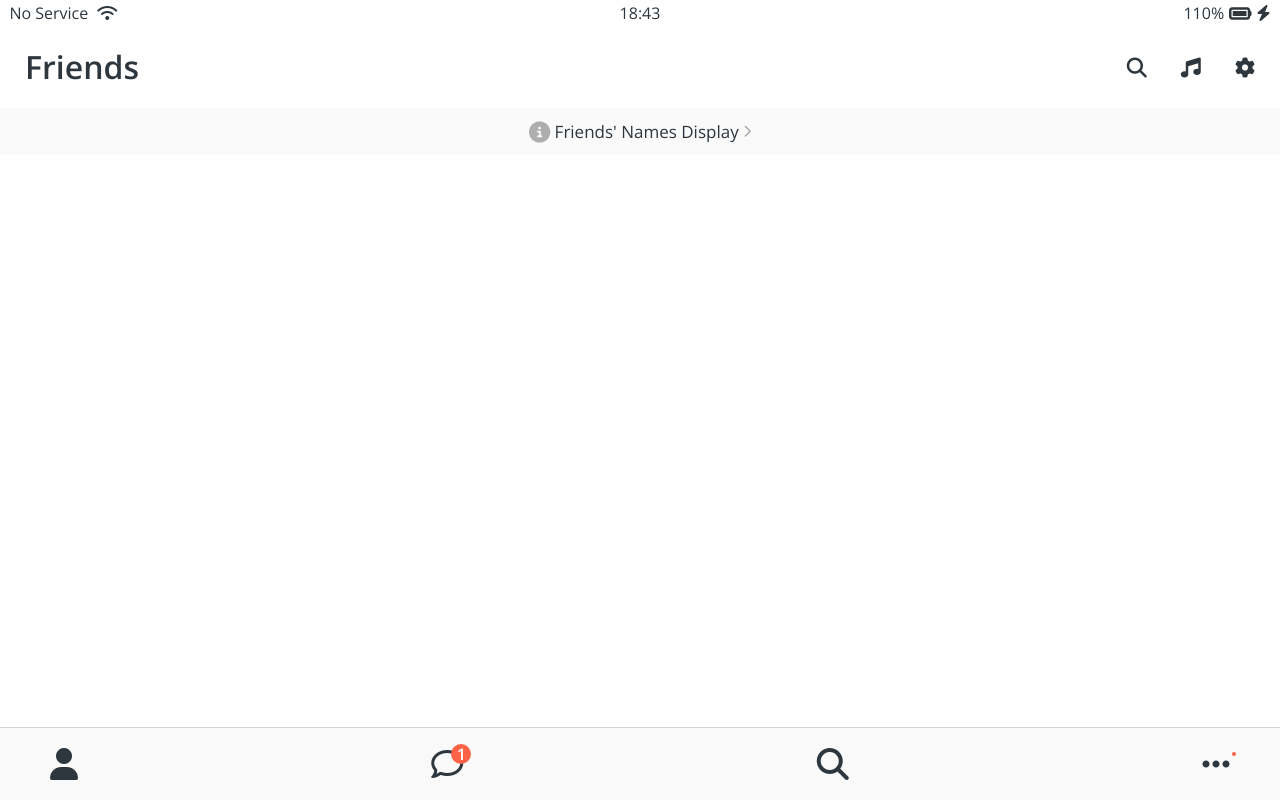
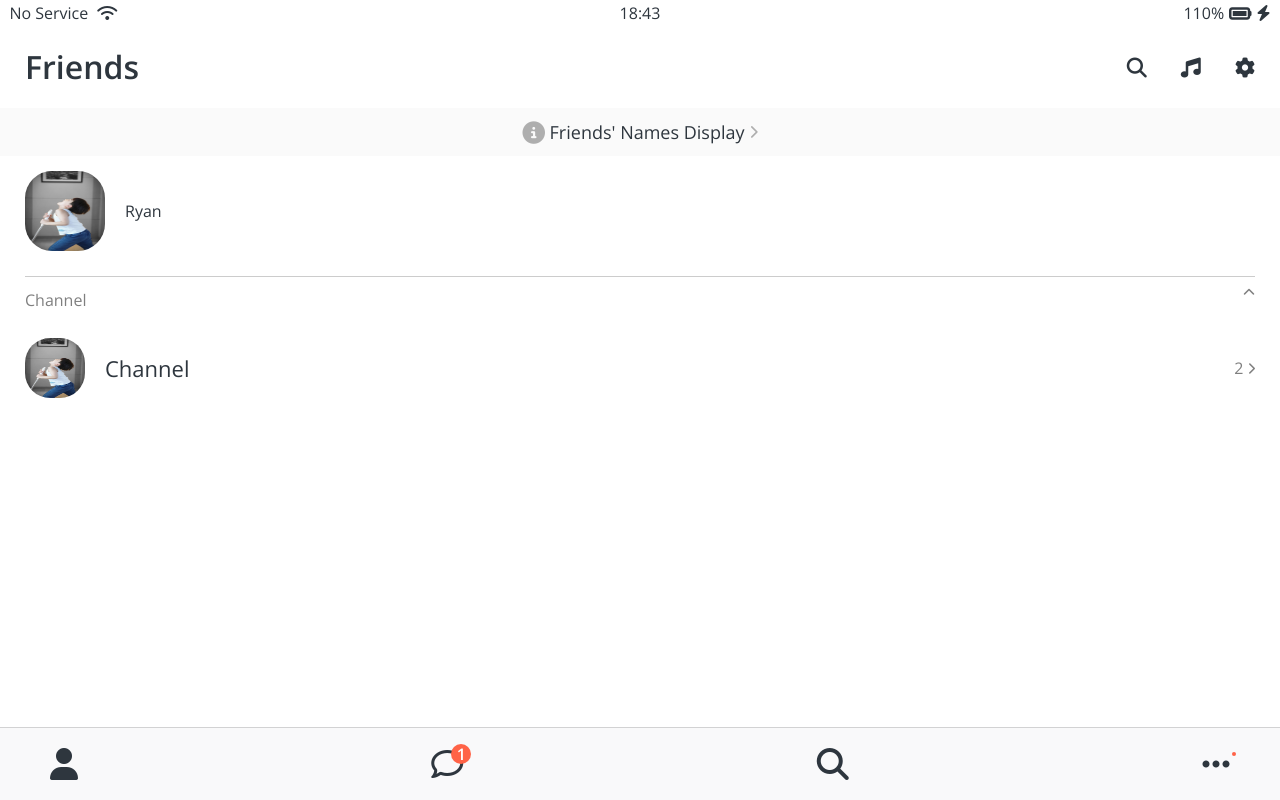
Before and after one commit to JS-Ryan-Choi/kokoa-clone-2022, a plain HTML site: page friends.html in a window 1280 px wide. Drawn offline with nearby package versions, Linux system fonts and the light colour scheme.

Commit message:
more change

```diff
--- a/css/components/screen-header.css
+++ b/css/components/screen-header.css
@@ -2,7 +2,7 @@
   display: flex;
   justify-content: space-between;
   align-items: center;
-  padding: 25px;
+  padding: var(--horizontal-space);
 }
 
 .screen-header__title {
--- /dev/null
+++ b/css/components/user-component.css
@@ -0,0 +1,46 @@
+.user-component {
+  justify-content: space-between;
+}
+
+.user-component,
+.user-component__column:first-child {
+  display: flex;
+  align-items: center;
+}
+
+.user-component__avatar {
+  width: 70px;
+  height: 70px;
+  border-radius: 27px;
+  margin-right: 20px;
+}
+
+.user-component__title {
+  font-weight: 600;
+  font-size: 22px;
+}
+
+.user-component__subtitle {
+  margin-top: 8px;
+  font-size: 17px;
+  color: rgba(0, 0, 0, 0.5);
+}
+
+.user-component__avatar--xl {
+  width: 80px;
+  height: 80px;
+}
+
+.user-component__avatar--sm {
+  width: 60px;
+  height: 60px;
+  border-radius: 25px;
+}
+
+.user-component__title-not-bold {
+  font-weight: 400;
+}
+
+.user-component__column:last-child {
+  color: rgba(0, 0, 0, 0.5);
+}
--- a/css/screens/friends.css
+++ b/css/screens/friends.css
@@ -3,9 +3,27 @@
   display: block;
   background-color: #fafafa;
   padding: 15px 0px;
-  font-size: 17px;
+  font-size: 18px;
+  margin-bottom: 15px;
 }
 
 #friends-display-link i {
   color: rgba(0, 0, 0, 0.3);
 }
+
+.friends-screen {
+  padding: 0px var(--horizontal-space);
+}
+
+.friends-screen__channel {
+  margin-top: 25px;
+  border-top: 1px solid rgba(0, 0, 0, 0.2);
+  padding-top: 15px;
+}
+
+.friends-screen__channel-header {
+  margin-bottom: 30px;
+  display: flex;
+  justify-content: space-between;
+  color: rgba(0, 0, 0, 0.5);
+}
--- a/css/styles.css
+++ b/css/styles.css
@@ -5,6 +5,7 @@
 @import "components/status-bar.css";
 @import "components/nav-bar.css";
 @import "components/screen-header.css";
+@import "components/user-component.css";
 /* screens */
 @import "screens/login.css";
 @import "screens/friends.css";
--- a/css/variables.css
+++ b/css/variables.css
@@ -1,3 +1,4 @@
 :root {
-    --yellow: #fae100;
+  --yellow: #fae100;
+  --horizontal-space: 25px;
 }
--- a/friends.html
+++ b/friends.html
@@ -41,6 +41,46 @@
       <i class="fas fa-chevron-right fa-xs"></i>
     </a>
 
+    <main class="friends-screen">
+      <div class="user-component">
+        <div class="user-component__column">
+          <img
+            src="KakaoTalk_Photo.jpeg"
+            class="user-component__avatar user-component__avatar--xl"
+          />
+          <div class="user-component__text">
+            <h4 class="uset-component__title">Ryan</h4>
+            <!-- <h6 class="user-component__subtitle">this text whatever</h6> -->
+          </div>
+        </div>
+        <div class="user-component__column"></div>
+      </div>
+      <div class="friends-screen__channel">
+        <div class="friends-screen__channel-header">
+          <span>Channel</span>
+          <i class="fas fa-chevron-up fa-xs"></i>
+        </div>
+        <div class="user-component">
+          <div class="user-component__column">
+            <img
+              src="KakaoTalk_Photo.jpeg"
+              class="user-component__avatar user-component__avatar--sm"
+            />
+            <div class="user-component__text">
+              <h4 class="user-component__title user-component__title-not-bold">
+                Channel
+              </h4>
+              <!-- <h6 class="user-component__subtitle">this text whatever</h6> -->
+            </div>
+          </div>
+          <div class="user-component__column">
+            <span>2</span>
+            <i class="fas fa-chevron-right fa-xs"></i>
+          </div>
+        </div>
+      </div>
+    </main>
+
     <nav class="nav">
       <ul class="nav__list">
         <li class="nav__btn">
```
Also changed, not shown: 20220509_190510.jpg (added), KakaoTalk_Photo.jpeg (added).
